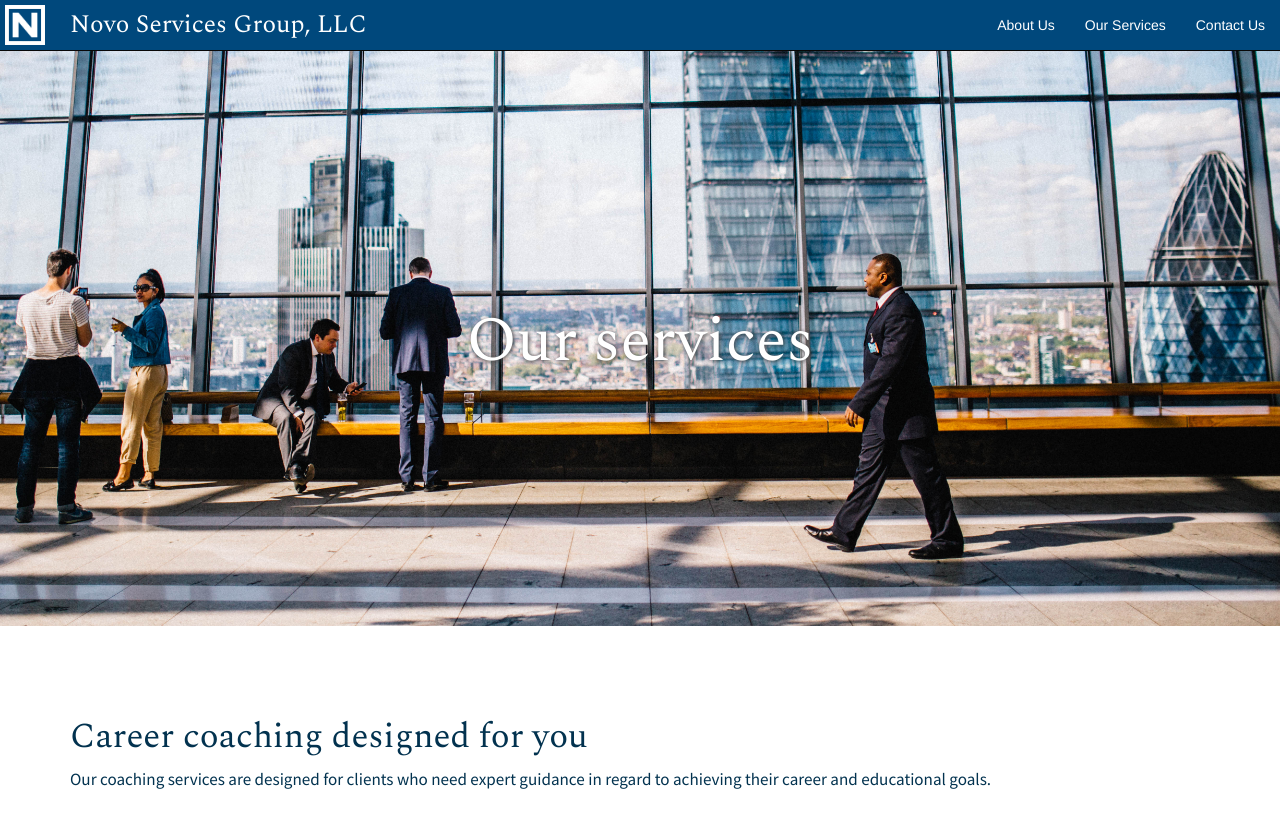
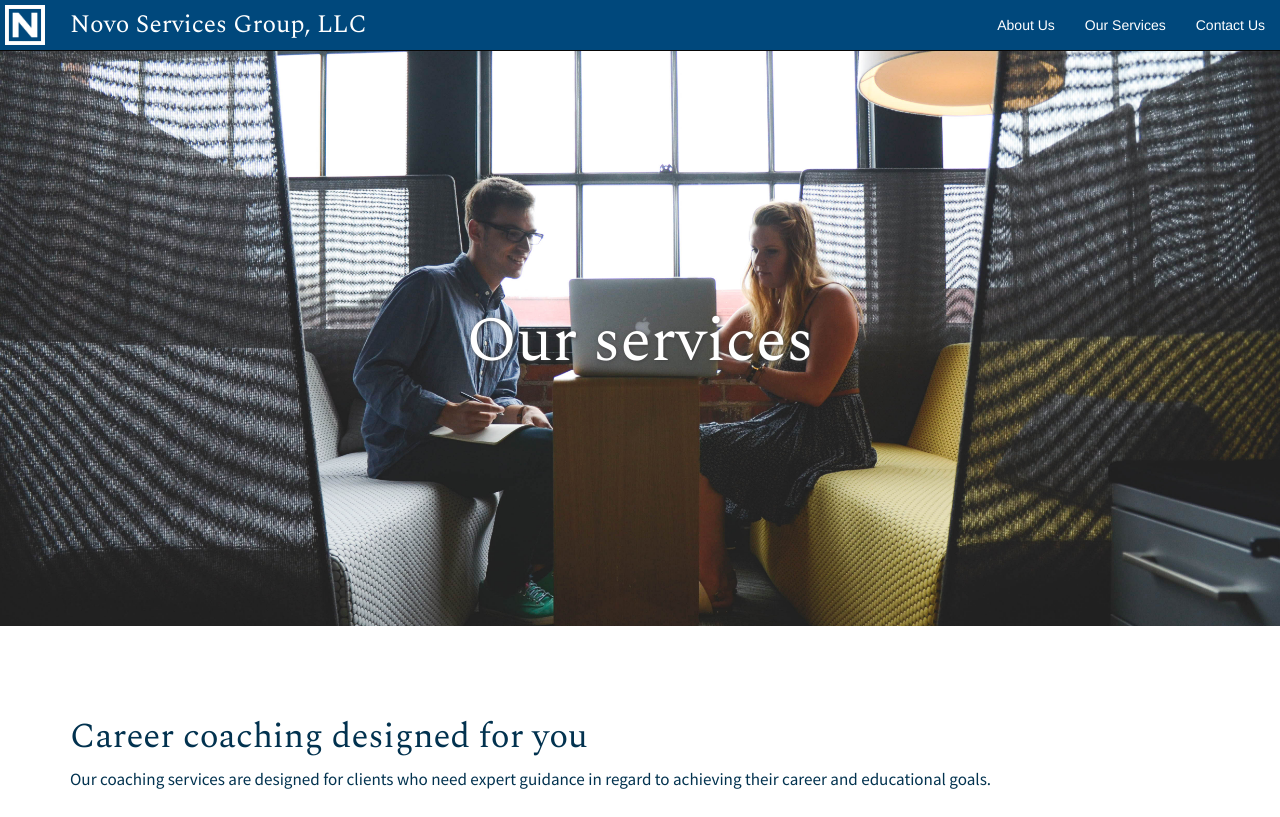
Before and after one commit to rhyza/nsg, a PHP site: page /services.php in a window 1280 px wide. Shown: the top 817 px of the page. Run offline with PHP 8.4, Linux system fonts and the light colour scheme.

Commit message:
Add services cover photo and format position

```diff
--- a/css/main.css
+++ b/css/main.css
@@ -40,10 +40,17 @@ a, a:focus, a:hover, a:-webkit-any-link {
 
 .header-home {
     background-image:url("../img/home.jpg");
+    background-position: center bottom;
 }
 
 .header-about {
     background-image:url("../img/about.jpg");
+    background-position: center bottom;
+}
+
+.header-services {
+    background-image:url("../img/services.jpg");
+    background-position: center center;
 }
 
 h1 {
@@ -60,7 +67,6 @@ h1 {
     background-repeat: no-repeat;
     background-size: cover;
     color: white;
-    background-position: center bottom;
 }
 
 /*** PAGE TEXT ON WHITE BG ***/
--- a/html/services.html
+++ b/html/services.html
@@ -1,4 +1,4 @@
-<div class="jumbotron header-home">
+<div class="jumbotron header-services">
   <div class="container-fluid">
     <h1>Our services</h1>
   </div>
```
Also changed, not shown: img/services.jpg (added).
